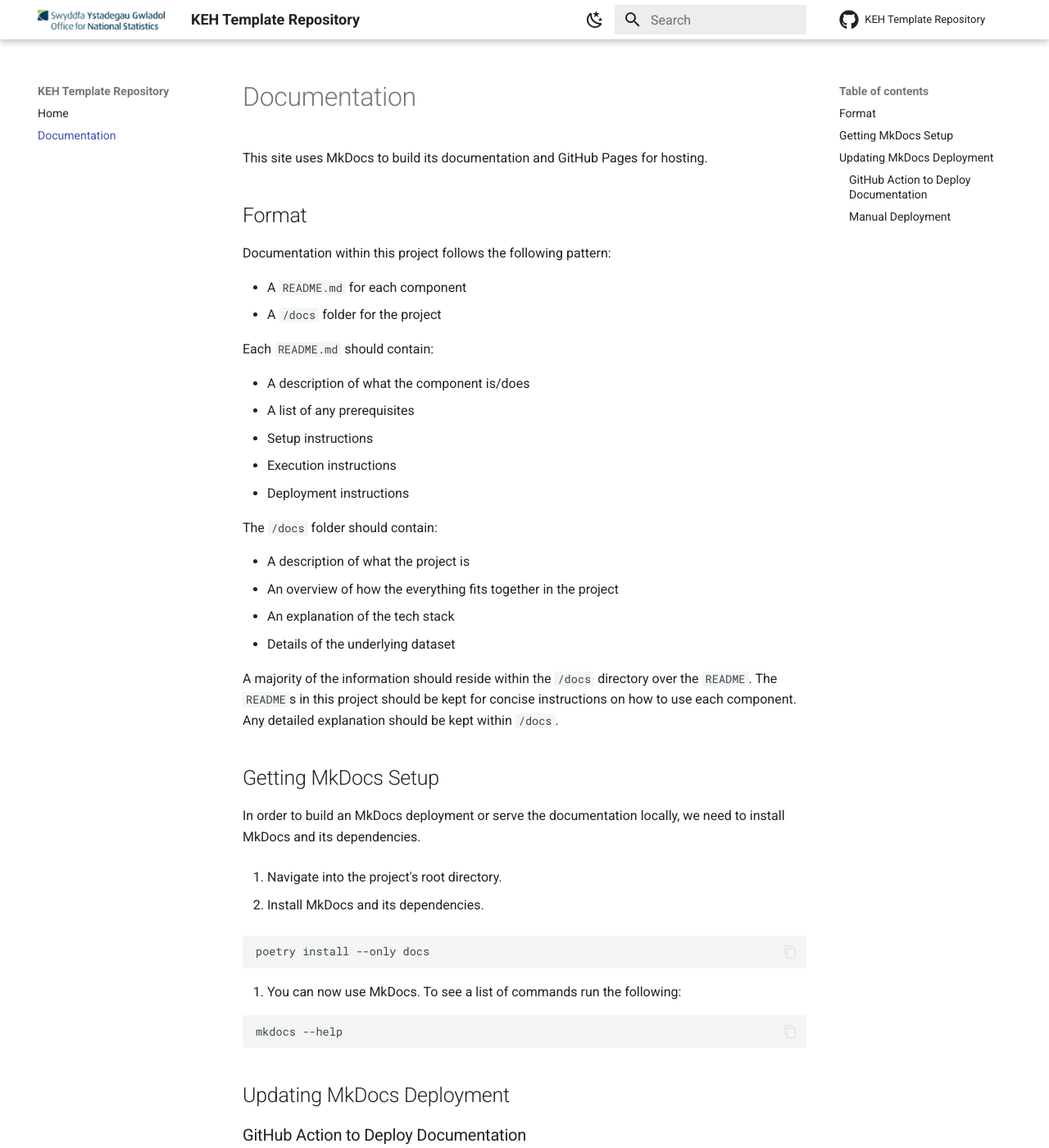
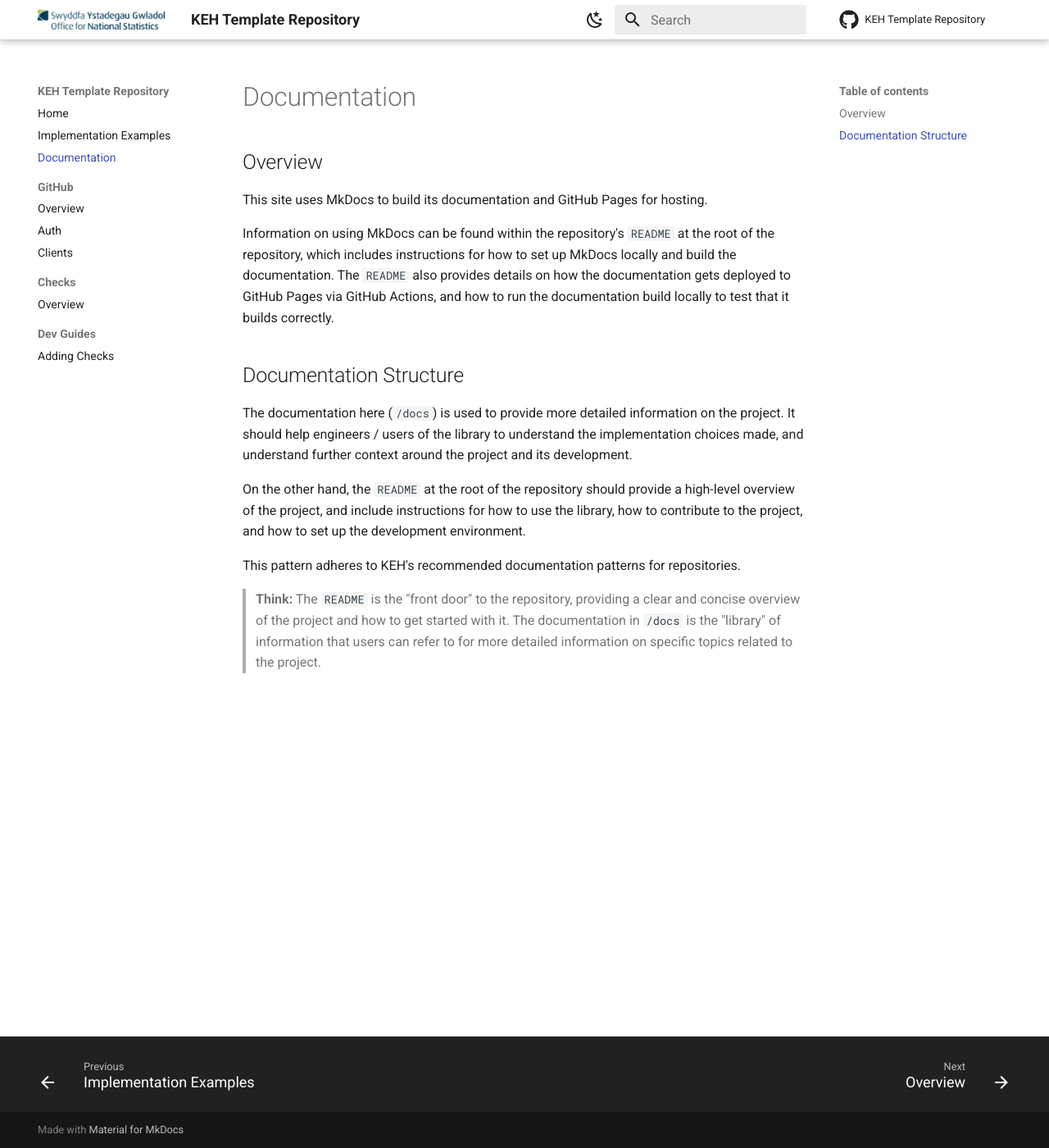
Before and after one commit to ONS-Innovation/keh-policy-methods-library, an MkDocs documentation site: the page built from docs/documentation.md, in a window 1280 px wide and 1400 px high. Shown: the whole window at 82% size. Built offline with MkDocs 1.6.1 and Material for MkDocs 9.7.7, drawn with Linux system fonts in a browser that asks for light colours; comment, search, counter and statistics services are not loaded; some of the changed text lies outside the part shown.

Commit message:
docs: initial contents

````diff
--- /dev/null
+++ b/docs/dev_guides/adding_checks.md
@@ -0,0 +1,3 @@
+# Adding Checks to the Library
+
+TODO: Add once initial checks have been added to the library.
--- a/docs/documentation.md
+++ b/docs/documentation.md
@@ -1,67 +1,18 @@
 # Documentation
+
+## Overview
 
 This site uses MkDocs to build its documentation and GitHub Pages for hosting.
 
-## Format
+Information on using MkDocs can be found within the repository's `README` at the root of the repository, which includes instructions for how to set up MkDocs locally and build the documentation.
+The `README` also provides details on how the documentation gets deployed to GitHub Pages via GitHub Actions, and how to run the documentation build locally to test that it builds correctly.
 
-Documentation within this project follows the following pattern:
+## Documentation Structure
 
-- A `README.md` for each component
-- A `/docs` folder for the project
+The documentation here (`/docs`) is used to provide more detailed information on the project. It should help engineers / users of the library to understand the implementation choices made, and understand further context around the project and its development.
 
-Each `README.md` should contain:
+On the other hand, the `README` at the root of the repository should provide a high-level overview of the project, and include instructions for how to use the library, how to contribute to the project, and how to set up the development environment.
 
-- A description of what the component is/does
-- A list of any prerequisites
-- Setup instructions
-- Execution instructions
-- Deployment instructions
+This pattern adheres to KEH's recommended documentation patterns for repositories.
 
-The `/docs` folder should contain:
-
-- A description of what the project is
-- An overview of how the everything fits together in the project
-- An explanation of the tech stack
-- Details of the underlying dataset
-
-A majority of the information should reside within the `/docs` directory over the `README`. The `README`s in this project should be kept for concise instructions on how to use each component. Any detailed explanation should be kept within `/docs`.
-
-## Getting MkDocs Setup
-
-In order to build an MkDocs deployment or serve the documentation locally, we need to install MkDocs and its dependencies.
-
-1. Navigate into the project's root directory.
-
-2. Install MkDocs and its dependencies.
-
-   ```bash
-   poetry install --only docs
-   ```
-
-3. You can now use MkDocs. To see a list of commands run the following:
-
-   ```bash
-   mkdocs --help
-   ```
-
-## Updating MkDocs Deployment
-
-### GitHub Action to Deploy Documentation
-
-A GitHub Action is set up to automatically deploy the documentation to GitHub Pages whenever a commit is made to the `main` branch. This action is triggered by a push event to the `main` branch and runs the `mkdocs gh-deploy` command to build and deploy the documentation.
-
-### Manual Deployment
-
-If changes are made within `/docs`, the GitHub Pages deployment will need to be updated. Assuming you have already installed [MkDocs](https://www.mkdocs.org/getting-started/#installation) and [Material for MkDocs](https://squidfunk.github.io/mkdocs-material/getting-started/#installation), do the following:
-
-1. Navigate to the projects root directory.
-
-2. Deploy the documentation to GitHub Pages.
-
-   ```bash
-   mkdocs gh-deploy
-   ```
-
-3. This will build the documentation and deploy it to the `gh-pages` branch of your repository. The documentation will be available at `https://ONS-Innovation.github.io/<repository-name>/`.
-
-**Please Note:** The `gh-deploy` command will overwrite the `gh-pages` branch and make the local changes available on GitHub Pages. Make sure that these changes are appropriate and have been reviewed before deployment.
+> **Think:** The `README` is the "front door" to the repository, providing a clear and concise overview of the project and how to get started with it. The documentation in `/docs` is the "library" of information that users can refer to for more detailed information on specific topics related to the project.
--- /dev/null
+++ b/docs/github/auth.md
@@ -0,0 +1,48 @@
+# Auth
+
+The `auth` module provides functions for handling authentication to the GitHub API when making requests.
+Currently, this module only supports authentication as an installation via GitHub Apps, exchanging a GitHub App's private key for an installation access token that can be used to authenticate requests to the GitHub API.
+
+GitHub provide documentation on this process here: [Authenticating with GitHub Apps](https://docs.github.com/en/apps/creating-github-apps/authenticating-with-a-github-app/about-authentication-with-a-github-app).
+
+## Usage
+
+Within the Policy Methods Library, the authentication methods defined in this module are used by the [Clients](./clients.md) module.
+These methods often appear when initialising clients that require authentication, such as the REST API client.
+GitHub App credentials can be passed to these clients, which will then use the methods defined in this module to authenticate requests to the GitHub API.
+
+In addition to this, the methods defined in this module can also be used directly should you with to get an installation access token for a GitHub App installation and use it yourself.
+You can import the methods defined in this module for isolated use as follows:
+
+```python
+from policy_methods_library.github.auth import get_access_token
+
+# Example usage of the get_access_token method
+
+## Get Variables from Environment (In practice, these would likely be stored in a secrets manager and accessed directly from there).
+
+app_id = os.getenv("GITHUB_APP_ID")
+private_key = os.getenv("GITHUB_APP_PRIVATE_KEY")
+github_organisation = "your_github_organisation"
+
+## Exchange GitHub App credentials for an installation access token.
+
+access_token = get_access_token(app_id, private_key, github_organisation)
+
+print(access_token)  # This is the token you can use to authenticate requests to the GitHub API.
+```
+
+## GitHub App Setup
+
+To use the authentication methods defined in this module, you will need to set up a GitHub App and install it on the relevant repositories or organisations that you want to interact with via the GitHub API.
+
+With this GitHub App created and installed, you will need to make note of the following details, which will be required to authenticate via the methods defined in this module:
+
+- `APP_ID`: The ID of your GitHub App.
+- `PRIVATE_KEY`: The private key of your GitHub App, which can be generated in the GitHub App settings. This should be stored securely, such as in a secrets manager or environment variable (This will be a `.pem` file).
+
+## Auth Module Contents
+
+### `get_access_token()`
+
+::: src.policy_methods_library.github.auth.get_access_token
--- /dev/null
+++ b/docs/github/clients.md
@@ -0,0 +1,55 @@
+# Clients
+
+The `clients` module provides client classes for interacting with the GitHub API when making requests.
+Currently, this module includes a client for the GitHub REST API, which can be used to make authenticated requests to the GitHub REST API endpoints.
+
+Using these classes can simplify the process of making requests to the GitHub API, as they handle the authentication process and handle lots of the boilerplate code
+required to make requests to the GitHub API (i.e. setting up the header).
+
+## Benefits of Using the Clients Module
+
+Using the REST API Client as an example, the benefits of using the client defined in this module include:
+
+- **Simplified Authentication:** The client handles the authentication process for you, allowing you to easily authenticate requests to the GitHub API using a GitHub App's credentials.
+- **Consistent Interface:** The client provides a consistent interface for making requests to the GitHub API, abstracting away the details of how requests are made and allowing you to focus on the specific API endpoints you want to interact with.
+- **Reusability:** By using the client defined in this module, you can reuse the same client across different parts of your application or across different applications, ensuring consistency in how you interact with the GitHub API and reducing the amount of duplicate code you need to write when making requests to the GitHub API.
+
+To provide a code example:
+
+```python
+## Without the module:
+
+... Access Token Logic Here ...
+
+import requests
+
+headers = {
+    "Authorization": f"Bearer {access_token}",
+    "Accept": "application/vnd.github.v3+json"
+}
+
+response = requests.get("https://api.github.com/orgs/your_github_organisation/repos", headers=headers)
+requests.raise_for_status(response)
+
+repos = response.json()
+print(repos)
+
+## With the module:
+
+from policy_methods_library.github.clients import GitHubRestClient
+
+client = GitHubRestClient(app_id, private_key, github_organisation) # Auth logic encapsulated within the client
+
+response = client.make_request("GET", "/orgs/your_github_organisation/repos")
+
+repos = response.json()
+print(repos)
+```
+
+This highlights the amount of boilerplate code that can be removed by using the client defined in this module, as well as the simplified authentication process and consistent interface for making requests to the GitHub API that the client provides.
+
+## Client Module Contents
+
+### `GitHubRestApiClient`
+
+::: src.policy_methods_library.github.clients.GitHubRestClient
--- /dev/null
+++ b/docs/github/overview.md
@@ -0,0 +1,25 @@
+# GitHub Module Overview
+
+The GitHub module within the Policy Methods Library provides a collection of methods and utilities for interacting with the GitHub API.
+Currently, this module includes methods for authenticating with the GitHub API, as well as clients for making requests to GitHub's APIs (currently REST only).
+
+Documentation on each component within the GitHub module can be found in the relevant documentation files within the `docs/github` directory.
+
+## GitHub Module Contents
+
+- `auth.py`: Contains methods for authenticating with the GitHub API, including methods for generating authentication tokens.
+- `clients.py`: Contains clients for making requests to the GitHub API. Currently includes a client for the REST API. This client supports authentication via the methods defined in `auth.py` or via personal access tokens (PATs).
+
+## Importing the GitHub Module
+
+In Python, you can import the GitHub module as follows:
+
+```python
+from policy_methods_library.github.<submodule> import <component>
+```
+
+For example, to import the REST API client:
+
+```python
+from policy_methods_library.github.clients import GitHubRestClient
+```
--- a/mkdocs.yml
+++ b/mkdocs.yml
@@ -5,7 +5,16 @@ repo_url: https://github.com/ONS-Innovation/keh-template-repo
 repo_name: KEH Template Repository
 nav:
   - Home: index.md
+  - Implementation Examples: implementation_examples.md
   - Documentation: documentation.md
+  - GitHub:
+      - Overview: github/overview.md
+      - Auth: github/auth.md
+      - Clients: github/clients.md
+  - Checks:
+      - Overview: checks/overview.md
+  - Dev Guides:
+      - Adding Checks: dev_guides/adding_checks.md
 theme:
   name: material
   language: en
````
Also changed, not shown: docs/implementation_examples.md (added, +3 -0 lines), docs/index.md (+54 -3 lines), docs/checks/overview.md (added), 1 other file.
